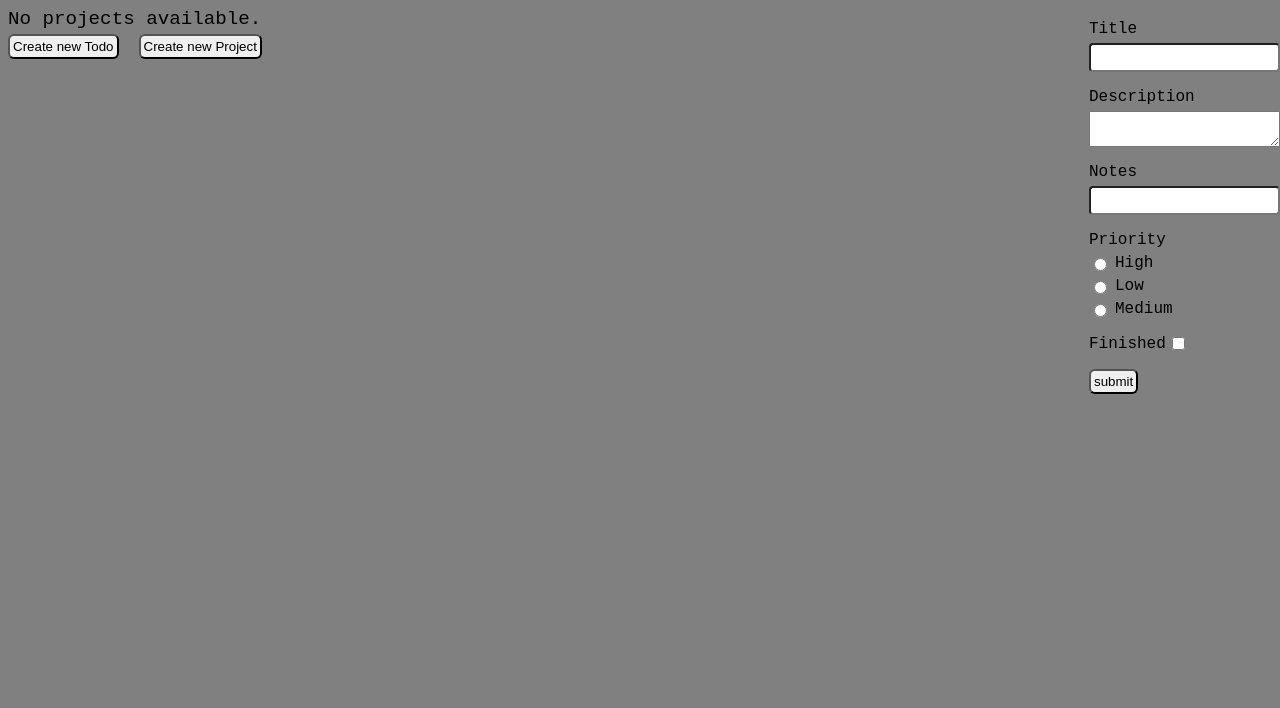
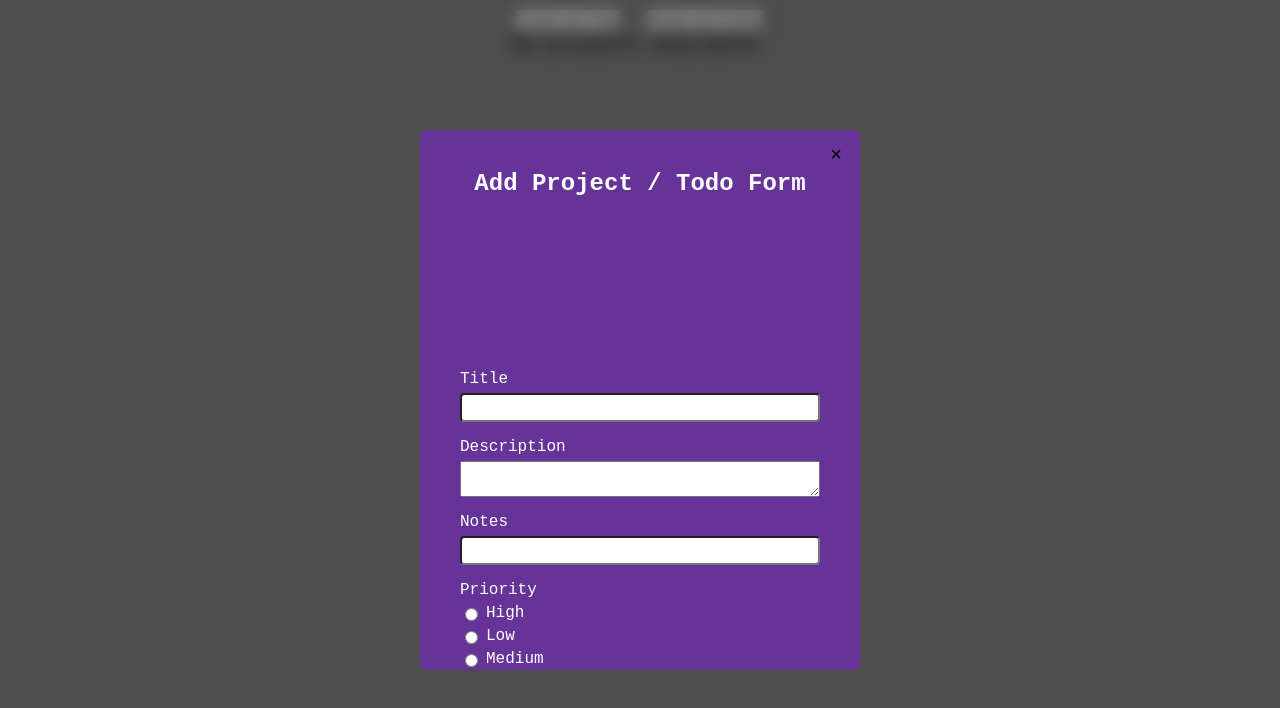
Before and after one commit to Moluno-xiii/vanilla-js-todo, a website built with webpack: page src/template.html in a window 1280 px wide. Both pictures are taken after a click on the button "Create new Todo". Built offline with nearby package versions, Linux system fonts and the light colour scheme.

Commit message:
added modal overlay for forms

```diff
--- a/src/index.js
+++ b/src/index.js
@@ -3,9 +3,29 @@ import { ProjectManager } from "./todo";
 
 const projectManager = new ProjectManager();
 
-function toggleVisibility(visibilityElement) {
-  visibilityElement.classList.toggle("display");
+const closeModalBtn = document.querySelector(".close-modal");
+const modalOverlay = document.querySelector(".modal-overlay");
+
+function openForm(formDiv) {
+  modalOverlay.classList.add("active");
+  formDiv.classList.add("display");
 }
+
+function closeForm(formDiv) {
+  modalOverlay.classList.remove("active");
+  formDiv.classList.remove("display");
+}
+
+closeModalBtn.addEventListener("click", () => {
+  closeForm(projectForm);
+  closeForm(todoForm);
+});
+
+modalOverlay.addEventListener("click", (e) => {
+  if (e.target === modalOverlay) {
+    modalOverlay.classList.remove("active");
+  }
+});
 
 const divContent = document.getElementById("content");
 const projectsContent = document.getElementById("projectsDiv");
@@ -14,10 +34,12 @@ const projectForm = document.getElementById("addProjectForm");
 const createTodoButton = document.getElementById("createNewTodoButton");
 const createProjectButton = document.getElementById("createNewProjectButton");
 
-createTodoButton.addEventListener("click", () => toggleVisibility(todoForm));
-createProjectButton.addEventListener("click", () =>
-  toggleVisibility(projectForm)
-);
+createTodoButton.addEventListener("click", function () {
+  openForm(todoForm);
+});
+createProjectButton.addEventListener("click", function () {
+  openForm(projectForm);
+});
 
 function loadProjects() {
   const allProjectsData = projectManager.getAllProjects();
@@ -59,7 +81,7 @@ function loadProjects() {
       button.addEventListener("click", function () {
         const projectId = this.getAttribute("data-project-id");
         console.log("Project ID:", projectId);
-        toggleVisibility(todoForm);
+        openForm(todoForm);
       });
     });
 
@@ -88,6 +110,10 @@ function formEvent(event) {
   const formData = new FormData(event.target);
   const data = Object.fromEntries(formData);
   loadProjects();
+  closeForm(projectForm);
+  closeForm(todoForm);
+  projectForm.reset();
+  todoForm.reset();
   console.log(data);
 }
 
@@ -117,3 +143,4 @@ console.log(projectManager.getAllProjects());
 // );
 
 // ctrl alt x on browser opens the ai tab.
+// when we add a project, or delete a project, reload the projects data.
--- a/src/style.css
+++ b/src/style.css
@@ -2,6 +2,10 @@ body {
   background-color: gray;
   color: black;
   font-family: "Courier New", Courier, monospace;
+  display: flex;
+  flex-direction: row;
+  justify-content: center;
+  align-items: center;
 }
 
 h1 {
@@ -62,17 +66,14 @@ input {
   border-radius: 4px;
 }
 
-form {
+/* form {
   display: flex;
   flex-direction: column;
   gap: 1rem;
   max-width: 500px;
   visibility: hidden;
   margin: 20px 0px;
-  position: absolute;
-  top: 0;
-  right: 0;
-}
+} */
 
 .display {
   visibility: visible;
@@ -112,4 +113,71 @@ button {
 .deleteTodoButton {
   background-color: crimson;
   margin-bottom: 10px;
+  color: white;
 }
+
+/* Modal Box */
+form {
+  padding: 20px;
+  border-radius: 8px;
+  max-width: 400px;
+  text-align: center;
+  position: relative;
+  transform: translateY(-20px);
+  transition: transform 0.3s ease;
+  display: flex;
+  flex-direction: column;
+  gap: 1rem;
+  max-width: 500px;
+  visibility: hidden;
+  margin: 20px 0px;
+}
+
+.modal-overlay {
+  position: fixed;
+  top: 0;
+  left: 0;
+  width: 100%;
+  height: 100%;
+  background: rgba(0, 0, 0, 0.4);
+  backdrop-filter: blur(8px);
+  display: flex;
+  justify-content: center;
+  align-items: center;
+  opacity: 0;
+  visibility: hidden;
+  transition: opacity 0.3s ease, visibility 0.3s ease;
+}
+
+.modal {
+  background: rebeccapurple;
+  max-height: 500px;
+  overflow-y: scroll;
+  padding: 20px;
+  color: white;
+  border-radius: 8px;
+  width: 400px;
+  text-align: center;
+  position: relative;
+  transform: translateY(-20px);
+  transition: transform 0.3s ease;
+}
+
+.close-modal {
+  position: absolute;
+  top: 10px;
+  right: 15px;
+  font-size: 20px;
+  background: none;
+  border: none;
+  cursor: pointer;
+}
+
+.modal-overlay.active {
+  opacity: 1;
+  visibility: visible;
+}
+
+.modal-overlay.active .modal {
+  transform: translateY(0);
+}
--- a/src/template.html
+++ b/src/template.html
@@ -7,12 +7,17 @@
   </head>
   <body>
     <div id="content">
-      <div id="projectsDiv"></div>
-
       <div id="ctaButtons">
         <button id="createNewTodoButton">Create new Todo</button>
         <button id="createNewProjectButton">Create new Project</button>
       </div>
+      <div id="projectsDiv"></div>
+    </div>
+
+    <div class="modal-overlay">
+      <div class="modal">
+        <button class="close-modal">&times;</button>
+        <h2>Add Project / Todo Form</h2>
         <form action="" id="addProjectForm">
           <div class="formItem">
             <label for="name">name</label>
@@ -20,6 +25,7 @@
           </div>
           <button type="submit">submit</button>
         </form>
+
         <form action="" id="addTodoForm">
           <div class="formItem">
             <label for="title"> title </label>
@@ -27,11 +33,21 @@
           </div>
           <div class="formItem">
             <label for="description"> description </label>
-          <textarea type="text" name="description" id="description"></textarea>
+            <textarea
+              type="text"
+              name="description"
+              id="description"
+            ></textarea>
           </div>
           <div class="formItem">
             <label for="notes"> notes </label>
-          <input required type="text" name="notes" id="notes" />
+            <input
+              title="input additional notes for your todo"
+              required
+              type="text"
+              name="notes"
+              id="notes"
+            />
           </div>
           <div class="formItem">
             <label>Priority</label>
@@ -48,7 +64,13 @@
             </label>
 
             <label for="low">
-            <input required type="radio" name="priority" id="low" value="low" />
+              <input
+                required
+                type="radio"
+                name="priority"
+                id="low"
+                value="low"
+              />
               Low
             </label>
 
@@ -65,10 +87,11 @@
           </div>
           <div class="formItem finished">
             <label for="finished"> finished </label>
-          <input required type="checkbox" name="finished" id="finished" />
+            <input type="checkbox" name="finished" id="finished" />
           </div>
           <button type="submit">submit</button>
         </form>
       </div>
+    </div>
   </body>
 </html>
--- a/src/todo.js
+++ b/src/todo.js
@@ -4,7 +4,6 @@ class Alert {
   }
 }
 
-// add date created to both todos and projects.
 class ProjectManager {
   constructor() {
     if (!ProjectManager.instance) {
```
Lines whose indentation alone changed are shown as unchanged.
